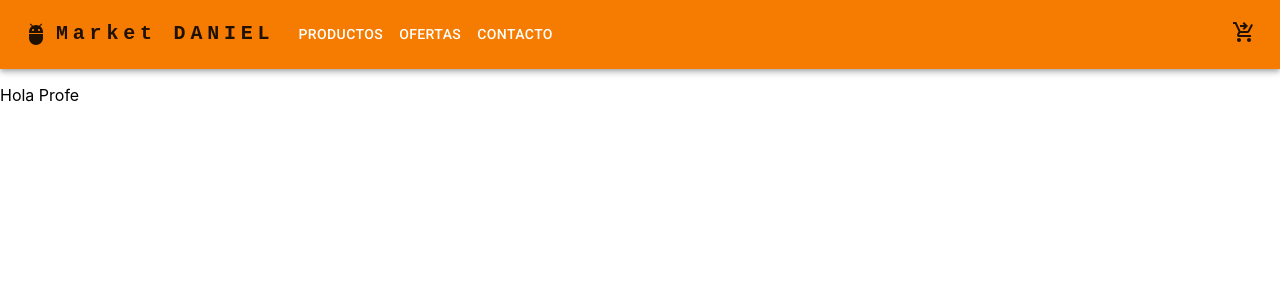
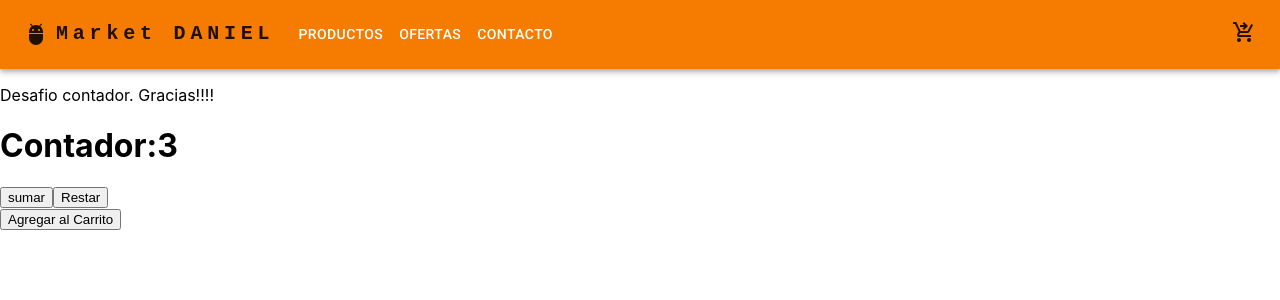
Before and after one commit to AlexisPalavecino/ecommerceReact, a React (Create React App) app: page / in a window 1280 px wide. Shown: the top 300 px of the page. Built offline with nearby package versions, Linux system fonts and the light colour scheme.

Commit message:
desafio contador

```diff
--- a/src/App.js
+++ b/src/App.js
@@ -1,21 +1,45 @@
-import logo from './logo.svg';
+import { useState } from "react";
 import './App.css';
 import NavBar from './components/NavBar';
 import ItemListContainer from './components/ItemListContainer';
 import { ThemeProvider } from '@mui/material';
 import theme from './themeConfig'
+import ItemCount from './components/ItemCount';
+
 
 function App() {
-  const saludo = 'Hola Profe'
+  const saludo = 'Desafio contador. Gracias!!!!'
+
+  const [valorInicial, setvalorInicial] = useState(3);
+  const [stock, setStock] = useState(10)
+
+
+  const onAdd =() =>{
+    if (valorInicial < stock){
+      setvalorInicial(valorInicial + 1);
+      }else{
+          alert('No tenemos más stock')
+      }
+  }
+  const restar =() =>{
+    if (valorInicial > 0){
+      setvalorInicial(valorInicial - 1);
+  }
+  }
+  //const stock = 10
   return (
 
     <ThemeProvider theme = {theme}>
       < NavBar />
       <ItemListContainer saludar = {saludo}/>
+      <ItemCount valorInicial={valorInicial} stock={stock} onAdd={onAdd} restar={restar}/>
+      {/* <Productos /> */}
+
 
     </ThemeProvider>
 
   );
-}
+  }
+
 
 export default App;
--- /dev/null
+++ b/src/components/ItemCount.jsx
@@ -0,0 +1,26 @@
+import React, {useState} from 'react';
+
+export default function ItemCount({valorInicial, restar, onAdd}) {
+
+
+  const agregar = () =>{
+    alert(`Se agregaron ${valorInicial}`);
+  };
+    return (
+    <div>
+        <h1>Contador:{valorInicial}</h1>
+        <button onClick={onAdd}
+        >sumar</button>
+
+         <button onClick={restar}
+
+        >Restar</button> <br />
+
+        <button onClick={()=>{
+            if (valorInicial > 0){
+               agregar();
+             }
+        }}>Agregar al Carrito</button>
+    </div>
+  )
+}
--- a/src/components/NavBar.jsx
+++ b/src/components/NavBar.jsx
@@ -13,6 +13,7 @@ import Tooltip from '@mui/material/Tooltip';
 import MenuItem from '@mui/material/MenuItem';
 import AdbIcon from '@mui/icons-material/Adb';
 import CartWidget from './CartWidget';
+
 
 const pages = ['Productos', 'Ofertas', 'Contacto'];
 const settings = ['Profile', 'Account', 'Dashboard', 'Logout'];
```
Also changed, not shown: src/Test/Promise.jsx (added, +41 -0 lines), src/components/ItemListContainer.jsx (+6 -2 lines), src/components/Productos.jsx (added, +17 -0 lines).
